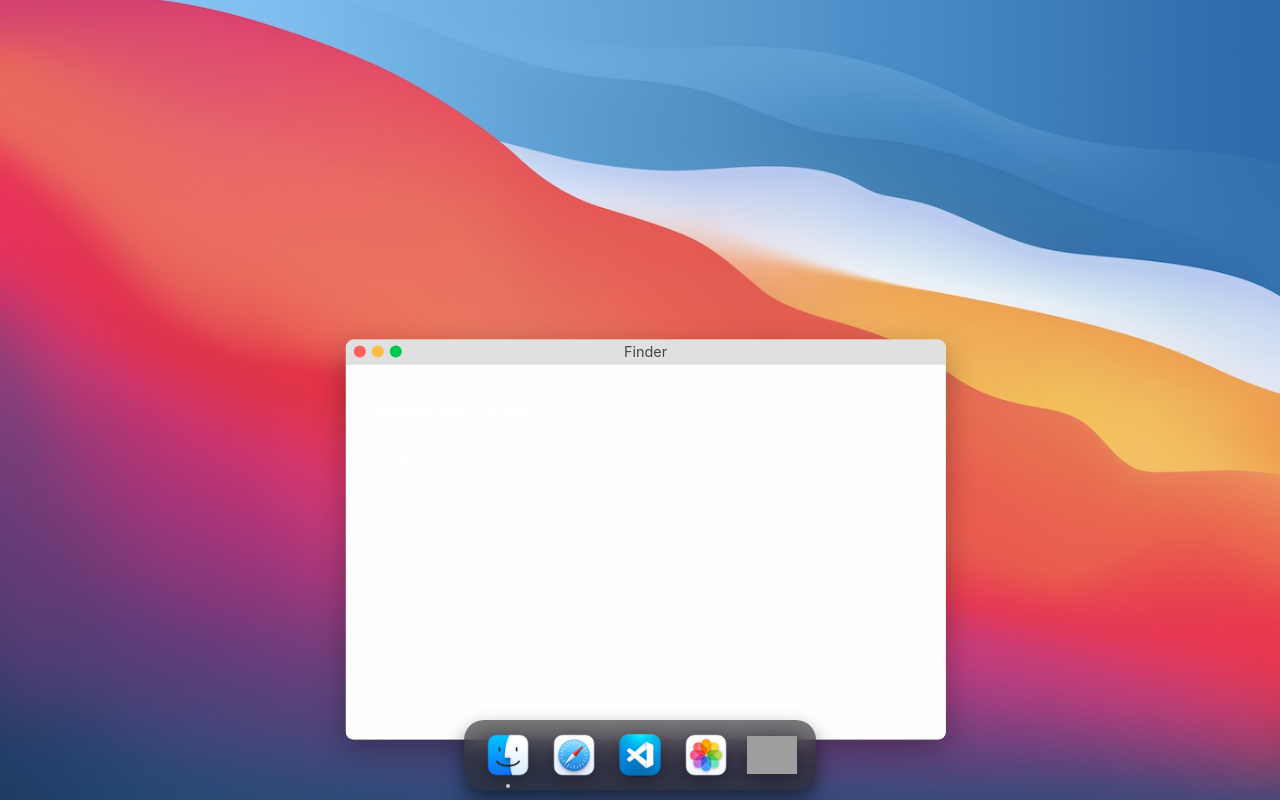
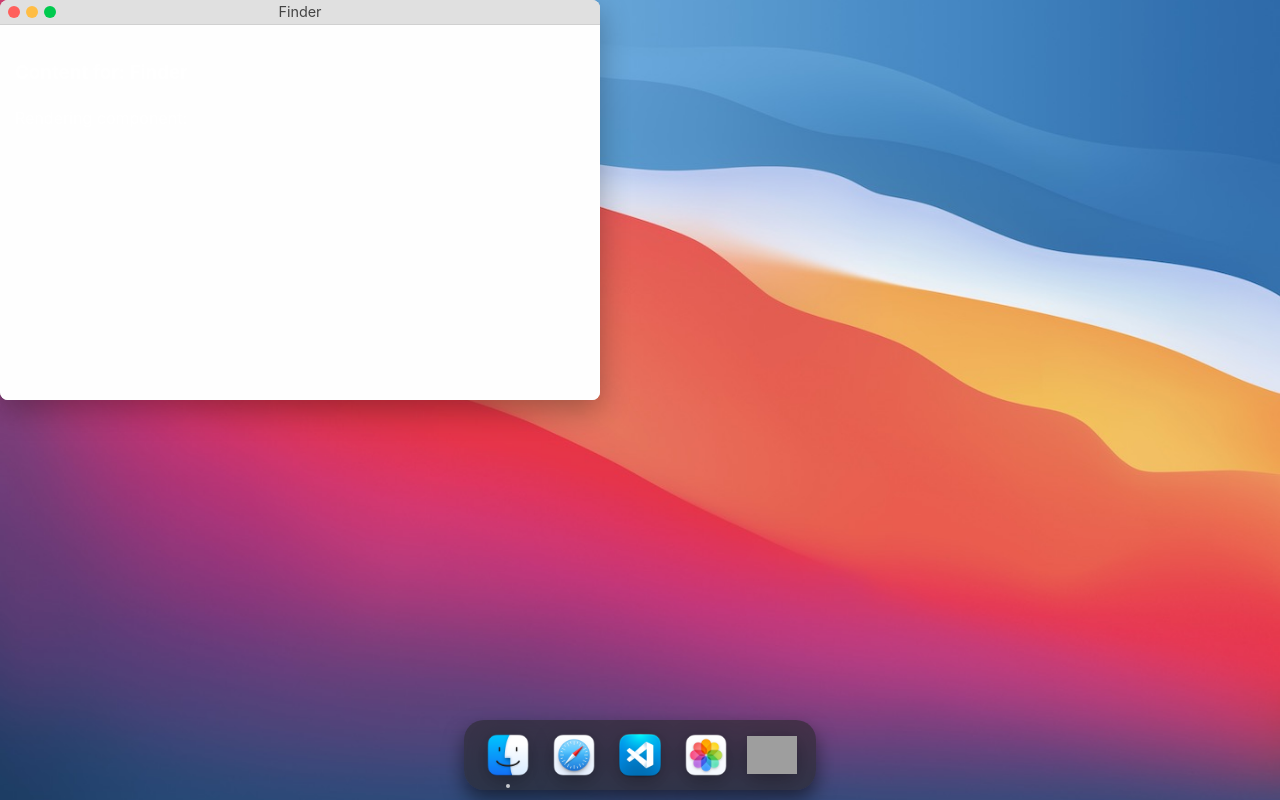
Before and after one commit to dwainejade/osx-portfolio, a React (Vite) app: page / in a window 1280 px wide. Both pictures are taken after a click on the element 508 px from the left and 755 px from the top of the page. Built offline with nearby package versions, Linux system fonts and the light colour scheme; grey boxes are pictures that could not be loaded.

Commit message:
window drag working correctly

```diff
--- a/src/components/Window.tsx
+++ b/src/components/Window.tsx
@@ -1,6 +1,6 @@
 // src/components/Window.tsx
 import React, { useRef } from "react";
-import { motion, PanInfo } from "framer-motion";
+import { motion, PanInfo, useMotionValue } from "framer-motion"; // Import useMotionValue
 import styles from "./Window.module.css";
 import useWindowsStore from "../store/windowsStore";
 
@@ -22,11 +22,48 @@ const Window: React.FC<WindowProps> = ({
     (state) => state.updateWindowPosition
   );
 
+  const windowRef = useRef<HTMLDivElement>(null);
+
+  // Create motion values initialized with the initial position from state
+  const x = useMotionValue(initialPosition.x);
+  const y = useMotionValue(initialPosition.y);
+
+  // Update motion values whenever initialPosition prop changes (e.g., state update)
+  // This ensures Framer Motion's internal x/y stays in sync with our state
+  React.useEffect(() => {
+    x.set(initialPosition.x);
+    y.set(initialPosition.y);
+  }, [initialPosition.x, initialPosition.y, x, y]);
+
   const handleDragEnd = (
     event: MouseEvent | TouchEvent | PointerEvent,
     info: PanInfo
   ) => {
-    updateWindowPosition(id, { x: info.point.x, y: info.point.y });
+    // Get the final x and y values directly from Framer Motion's internal state
+    const finalPosition = {
+      x: x.get(), // Use the current value of the motion value
+      y: y.get(), // Use the current value of the motion value
+    };
+
+    console.group(`Drag End for Window: ${id}`);
+    console.log("Initial Position (from state prop):", initialPosition);
+    console.log("Drag Info Point (pointer position):", info.point);
+    console.log("Drag Info Offset (total movement from start):", info.offset);
+    console.log("Framer Motion final x.get():", x.get()); // Log the value from the motion value
+    console.log("Framer Motion final y.get():", y.get()); // Log the value from the motion value
+    console.log("Calculated Final Position (saved to state):", finalPosition);
+
+    if (windowRef.current) {
+      const rect = windowRef.current.getBoundingClientRect();
+      console.log(
+        "Element getBoundingClientRect() AFTER Framer Motion applies transforms:",
+        { x: rect.left, y: rect.top, width: rect.width, height: rect.height }
+      );
+    }
+    console.groupEnd();
+
+    // Update the window's position in the Zustand store using the values from motion values
+    updateWindowPosition(id, finalPosition);
   };
 
   const WindowContent = () => {
@@ -39,28 +76,22 @@ const Window: React.FC<WindowProps> = ({
     );
   };
 
-  console.log(initialPosition);
   return (
     <motion.div
+      ref={windowRef}
       className={styles.window}
-      initial={{ opacity: 0, scale: 0.8, ...initialPosition }}
+      initial={{ opacity: 0, scale: 0.8 }}
       animate={{ opacity: 1, scale: 1 }}
       exit={{ opacity: 0, scale: 0.8 }}
       transition={{ duration: 0.2 }}
+      // Pass motion values directly to control position
+      x={x}
+      y={y}
       drag
       dragMomentum={false}
-      dragConstraints={{
-        left: 0,
-        right: window.innerWidth - 50,
-        top: 0,
-        bottom: window.innerHeight - 50,
-      }}
+      // Constraints should ideally work relative to the origin (0,0) when using x/y
+
       onDragEnd={handleDragEnd}
-      style={{
-        position: "absolute",
-        left: initialPosition.x,
-        top: initialPosition.y,
-      }}
     >
       <div className={styles.titleBar}>
         <div className={styles.windowControls}>
```
